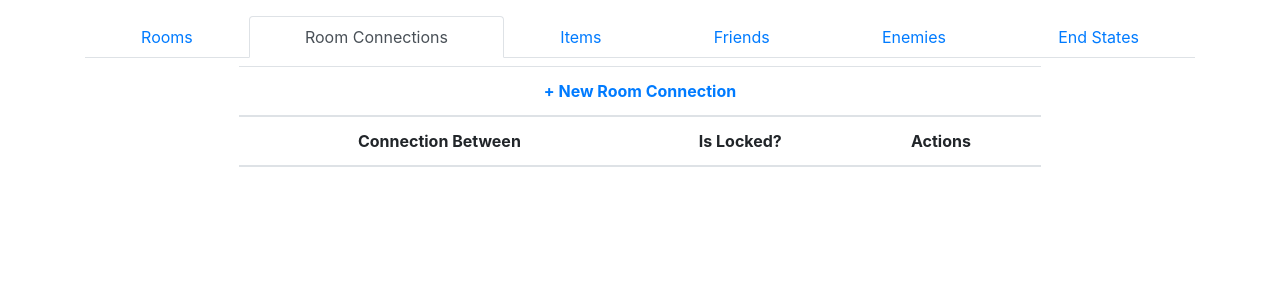
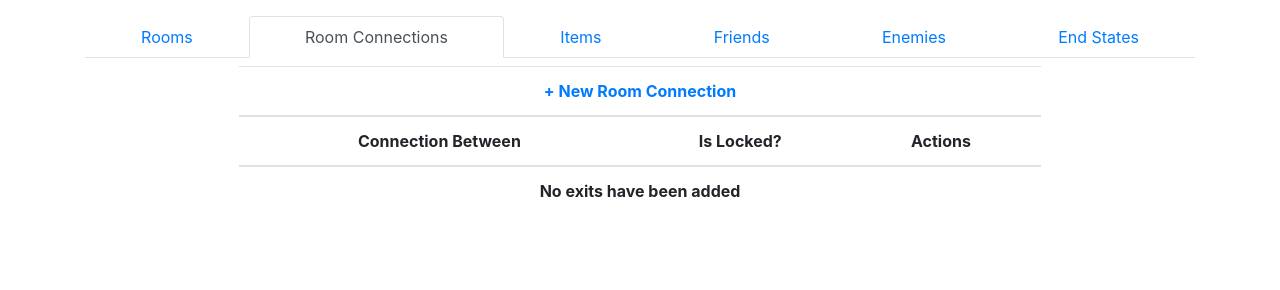
Before and after one commit to japhster/TBAC, a Django app: page /game/dashboard/1/ in a window 1280 px wide, after a click on "Room Connections". Shown: the part 159-449 px from the top of the page. Run offline with Django 4.2, Linux system fonts and the light colour scheme; a user stored in the database is signed in; tables that the repository leaves empty hold one stand-in row (values such as "Sample post"); lists and menus that the app fills with data are empty; parts of the project's set-up code (start-up, migrations or seed data) failed here and were passed over; some libraries are stand-ins or nearby versions.

Commit message:
updated to add a message to the dashboard tables if there are no rows to show

```diff
--- a/game/templates/game/dashboard/endstate.html
+++ b/game/templates/game/dashboard/endstate.html
@@ -21,6 +21,8 @@
             </a>
           </td>
         </tr>
+      {% empty %}
+        <tr><th colspan=3>No end states have been added</th></tr>
       {% endfor %}
     </tbody>
   </table>
--- a/game/templates/game/dashboard/enemy.html
+++ b/game/templates/game/dashboard/enemy.html
@@ -21,6 +21,8 @@
             </a>
           </td>
         </tr>
+      {% empty %}
+        <tr><th colspan=3>No enemies have been added</th></tr>
       {% endfor %}
     </tbody>
   </table>
--- a/game/templates/game/dashboard/exit.html
+++ b/game/templates/game/dashboard/exit.html
@@ -22,6 +22,8 @@
             </a>
           </td>
         </tr>
+      {% empty %}
+        <tr><th colspan=4>No exits have been added</th></tr>
       {% endfor %}
     </tbody>
   </table>
--- a/game/templates/game/dashboard/friend.html
+++ b/game/templates/game/dashboard/friend.html
@@ -21,6 +21,8 @@
             </a>
           </td>
         </tr>
+      {% empty %}
+        <tr><th colspan=3>No friends have been added</th></tr>
       {% endfor %}
     </tbody>
   </table>
--- a/game/templates/game/dashboard/item.html
+++ b/game/templates/game/dashboard/item.html
@@ -39,6 +39,8 @@
             </a>
           </td>
         </tr>
+      {% empty %}
+        <tr><th colspan=2>No Items have been added</th></tr>
       {% endfor %}
     </tbody>
   </table>
```
